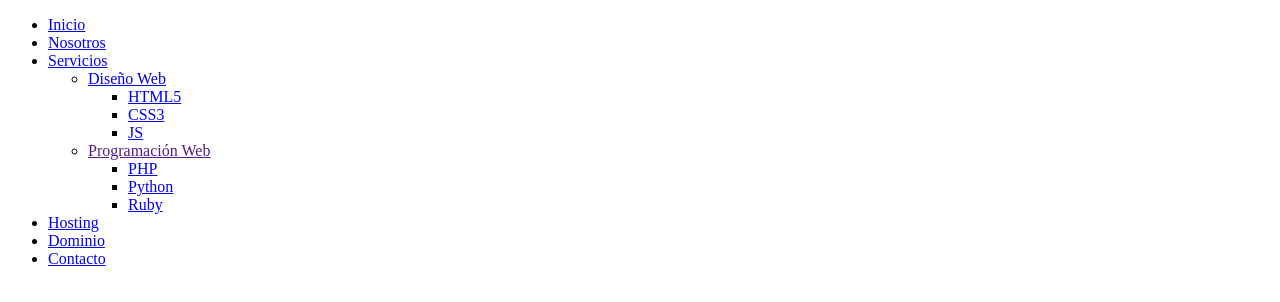
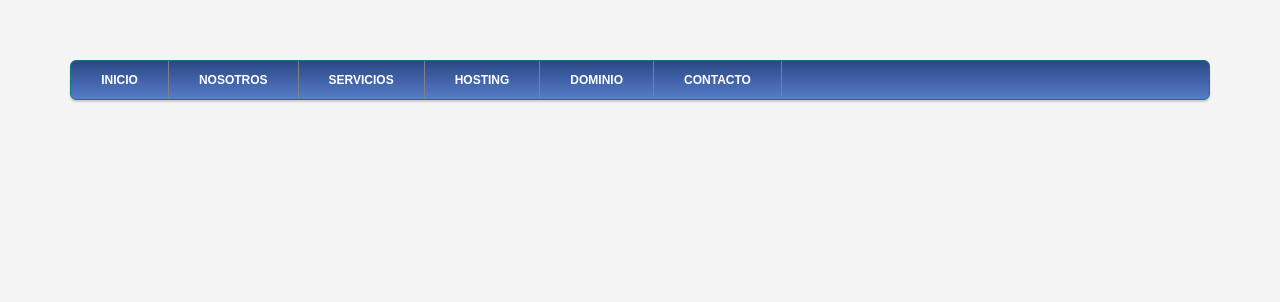
Before and after one commit to Klvst3r/WebResponsive, a plain HTML site: page Codes/5.Menu/index.html in a window 1280 px wide. Drawn offline with Linux system fonts and the light colour scheme.

Commit message:
Stiles First part

```diff
--- a/Codes/5.Menu/css/style.css
+++ b/Codes/5.Menu/css/style.css
@@ -0,0 +1,61 @@
+body{
+	font-family: 'Arial', Helvetica, sans-serif;
+	background: #f4f4f4f4;
+}
+
+#menu, #menu ul{
+	margin: 0;
+	padding: 0;
+	list-style: none;
+}
+#menu{
+	width: 90%;
+	margin: 60px auto;
+	border: 1px solid #107677;
+	background: #111;
+	background: linear-gradient(#2a4885, #577cc9);
+	border-radius: 6px;
+	box-shadow: 0 2px 2px #ccc;
+
+}
+
+/* Nicolas Gallagher Micro Clearfix */
+#menu:before,
+#menu:after{
+	content:  "";
+	display:  block;
+}
+
+#menu:after{
+	clear:  both;
+}
+
+#menu li{
+	float: left;
+	border-right:  1px solid gray;
+	position relative;
+}
+
+#menu a{
+	float:  left;
+	padding: 12px 30px;
+	color:  #fff;
+	text-decoration: none;
+	text-transform: uppercase;
+	font:  bold 12px Arial, Helvetica;
+}
+
+/*Ocultacion de las opciones internas de ul anidados*/
+#menu ul{
+	margin:  20px 0 0 0;
+	opacity: 0;
+	visibility: hidden;
+	position: absolute;
+	top:  30px;
+	left: 0;
+	z-index: 1;
+	background: linear-gradient(#2a4885, #577cc9);
+	box-shadow: 0 -1px 0 rgba(255, 255, 255, 0.3);
+	border-radius: 1px;
+	transition: all 0.2s ease-in-out;
+}
--- a/Codes/5.Menu/index.html
+++ b/Codes/5.Menu/index.html
@@ -4,13 +4,15 @@
 	<meta charset="UTF-8">
 	<meta name="viewport" content="width=device-width, initial-scale=1.0">
 	<title>Menu</title>
+	<link rel="stylesheet" href="css/style.css">
 </head>
 <body>
 	<nav id="menu-principal">
 		<ul id="menu">
 			<li><a href="#">Inicio</a></li>
 			<li><a href="#">Nosotros</a></li>
-			<li><a href="#">Servicios</a>
+		<li>
+			<a href="#">Servicios</a>
 				<ul>
 					<li><a href="#">Diseño Web</a>
 						<ul>
@@ -19,6 +21,7 @@
 							<li><a href="#">JS</a></li>
 						</ul>
 					</li>
+
 					<li>
 						<a href="">Programación Web</a>
 						<ul>
```
Also changed, not shown: 3 other files.
